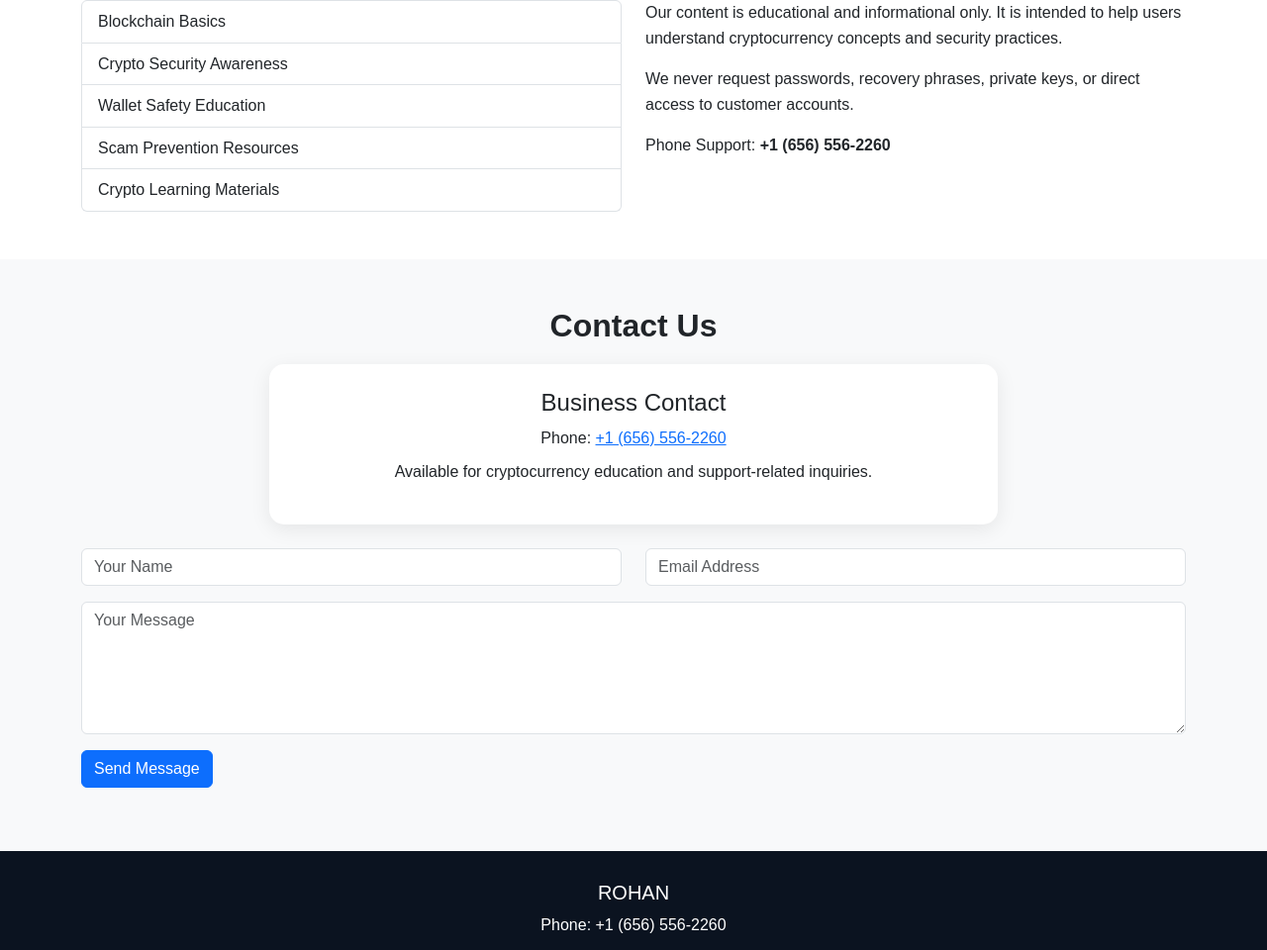
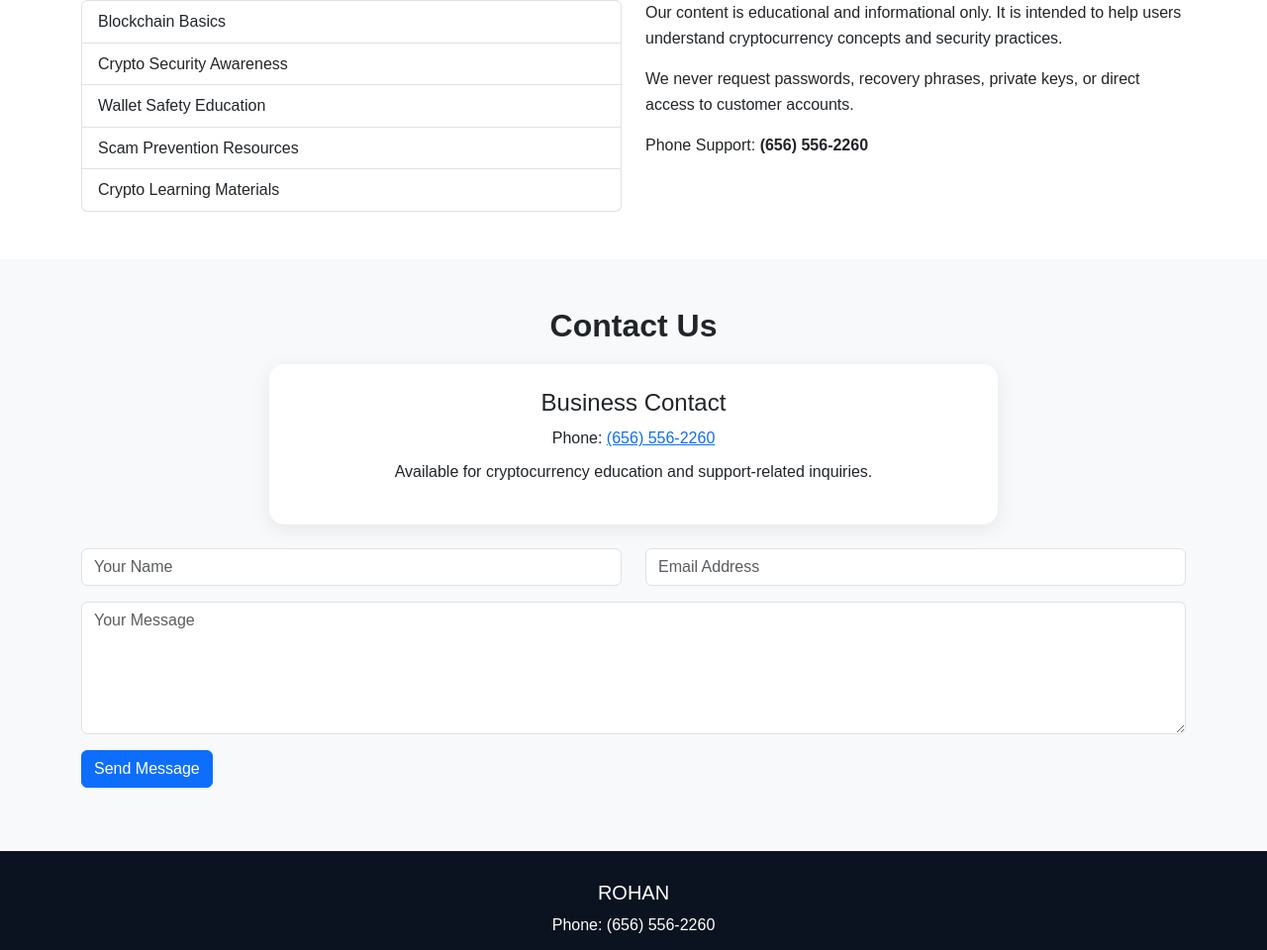
Before and after one commit to himkaran25/cyrpto-education-and-Support, a plain HTML site: page index.html in a window 1280 px wide. Shown: the part 1352-2312 px from the top of the page at 99% size. Drawn offline with nearby package versions, Linux system fonts and the light colour scheme.

Commit message:
Update index.html

```diff
--- a/index.html
+++ b/index.html
@@ -133,7 +133,7 @@ body{
         <div class="mt-4">
             <h5>Call Us</h5>
             <a href="tel:+16565562260" class="btn btn-warning btn-lg">
-                +1 (656) 556-2260
+                 (656) 556-2260
             </a>
         </div>
     </div>
@@ -245,7 +245,7 @@ body{
 
                 <p>
                     Phone Support:
-                    <strong>+1 (656) 556-2260</strong>
+                    <strong>(656) 556-2260</strong>
                 </p>
             </div>
 
@@ -270,7 +270,7 @@ body{
                     <p class="mb-2">
                         Phone:
                         <a href="tel:+16565562260">
-                            +1 (656) 556-2260
+                            (656) 556-2260
                         </a>
                     </p>
 
@@ -329,7 +329,7 @@ body{
         <p>
             Phone:
             <a href="tel:+16565562260">
-                +1 (656) 556-2260
+                (656) 556-2260
             </a>
         </p>
 
```
